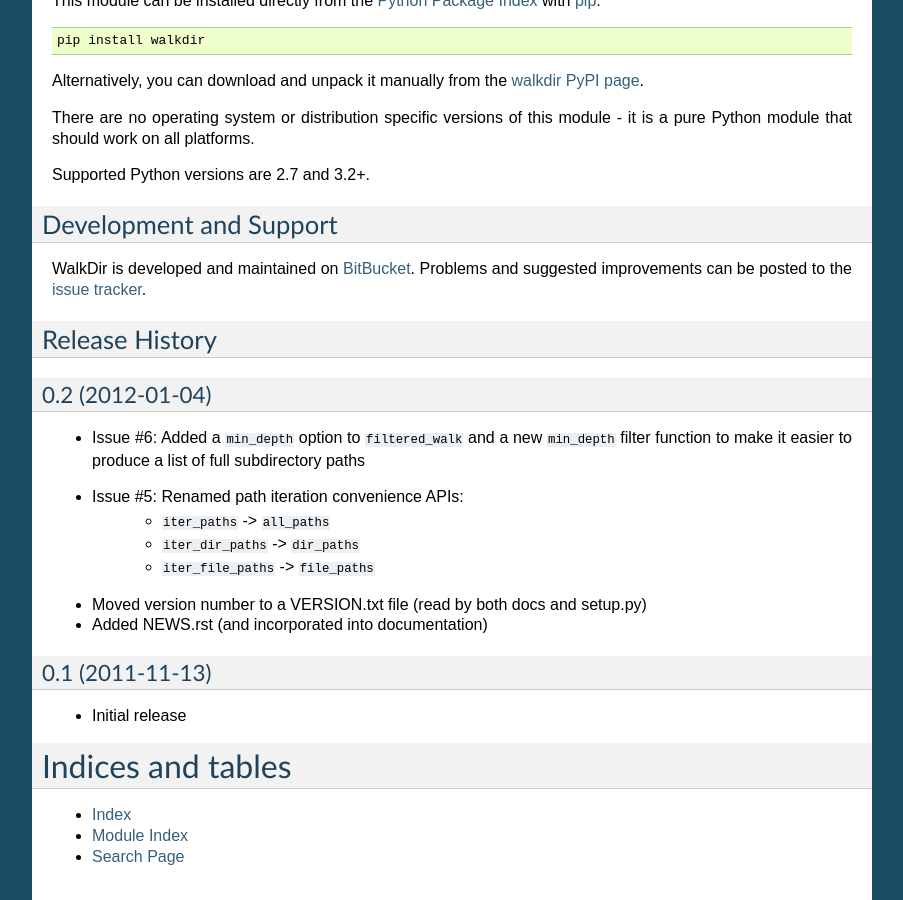
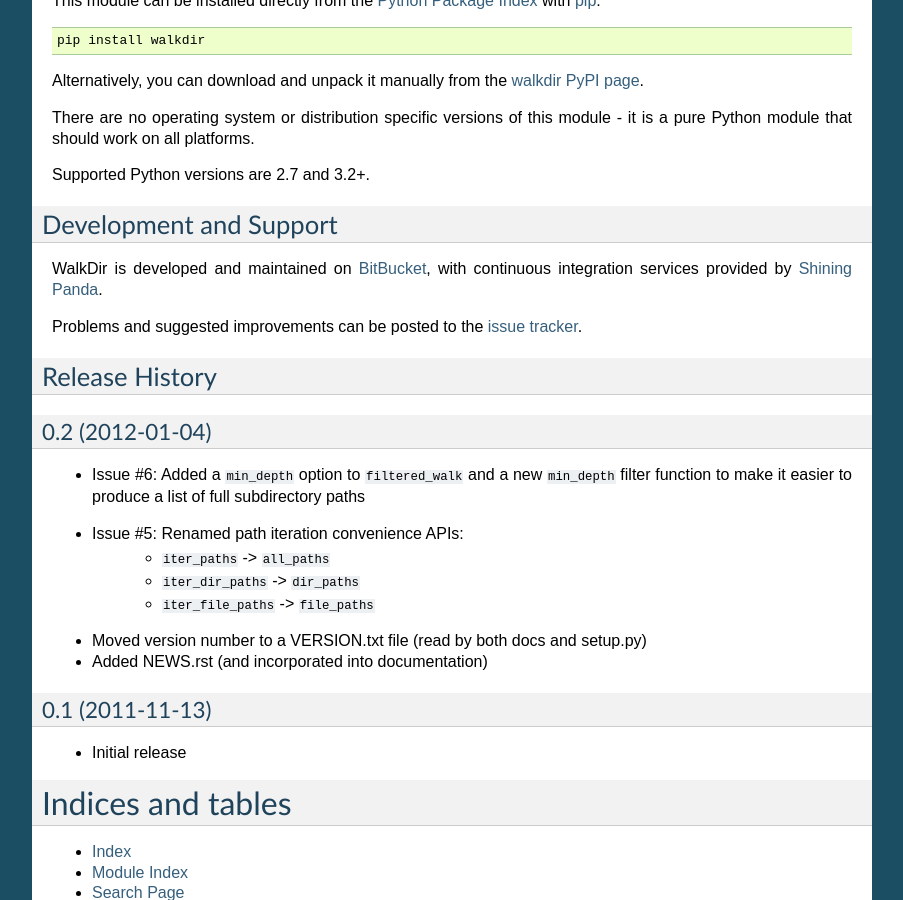
Before and after one commit to palaviv/walkdir, a Sphinx documentation site: the page built from docs/index.rst, in a window 1280 px wide and 900 px high, scrolled down 2370 px. Shown: the whole window, without its empty margins (198-1101 px from the left). Built offline with Sphinx 7.4.7, drawn with Linux system fonts in a browser that asks for light colours.

Commit message:
Add Shining Panda link

```diff
--- a/docs/index.rst
+++ b/docs/index.rst
@@ -119,10 +119,13 @@ Supported Python versions are 2.7 and 3.2+.
 Development and Support
 -----------------------
 
-WalkDir is developed and maintained on BitBucket_. Problems and suggested
-improvements can be posted to the `issue tracker`_.
+WalkDir is developed and maintained on BitBucket_, with continuous
+integration services provided by `Shining Panda`_.
+
+Problems and suggested improvements can be posted to the `issue tracker`_.
 
 .. _BitBucket: https://bitbucket.org/ncoghlan/walkdir/overview
+.. _Shining Panda: https://jenkins.shiningpanda.com/ncoghlan-devs-projects
 .. _issue tracker: https://bitbucket.org/ncoghlan/walkdir/issues?status=new&status=open
 
 
```
